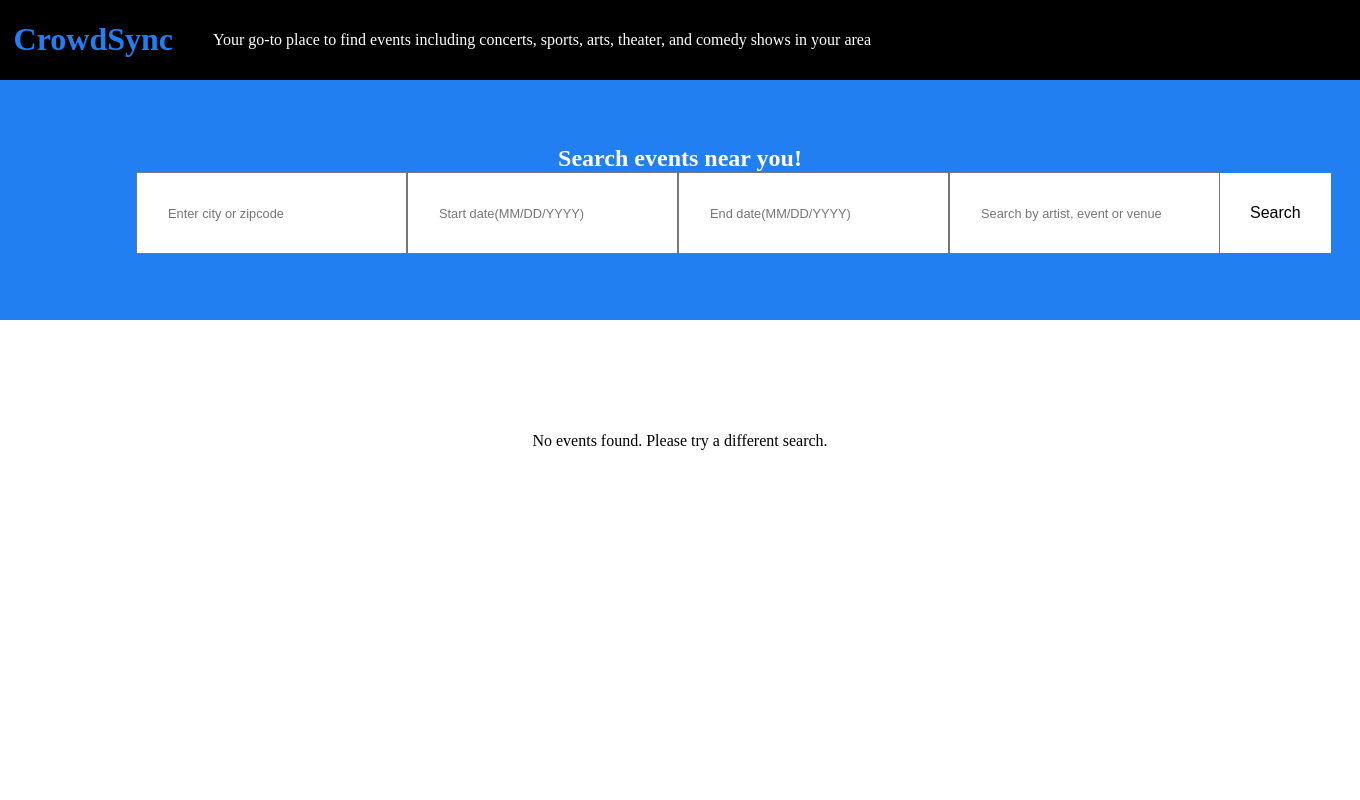
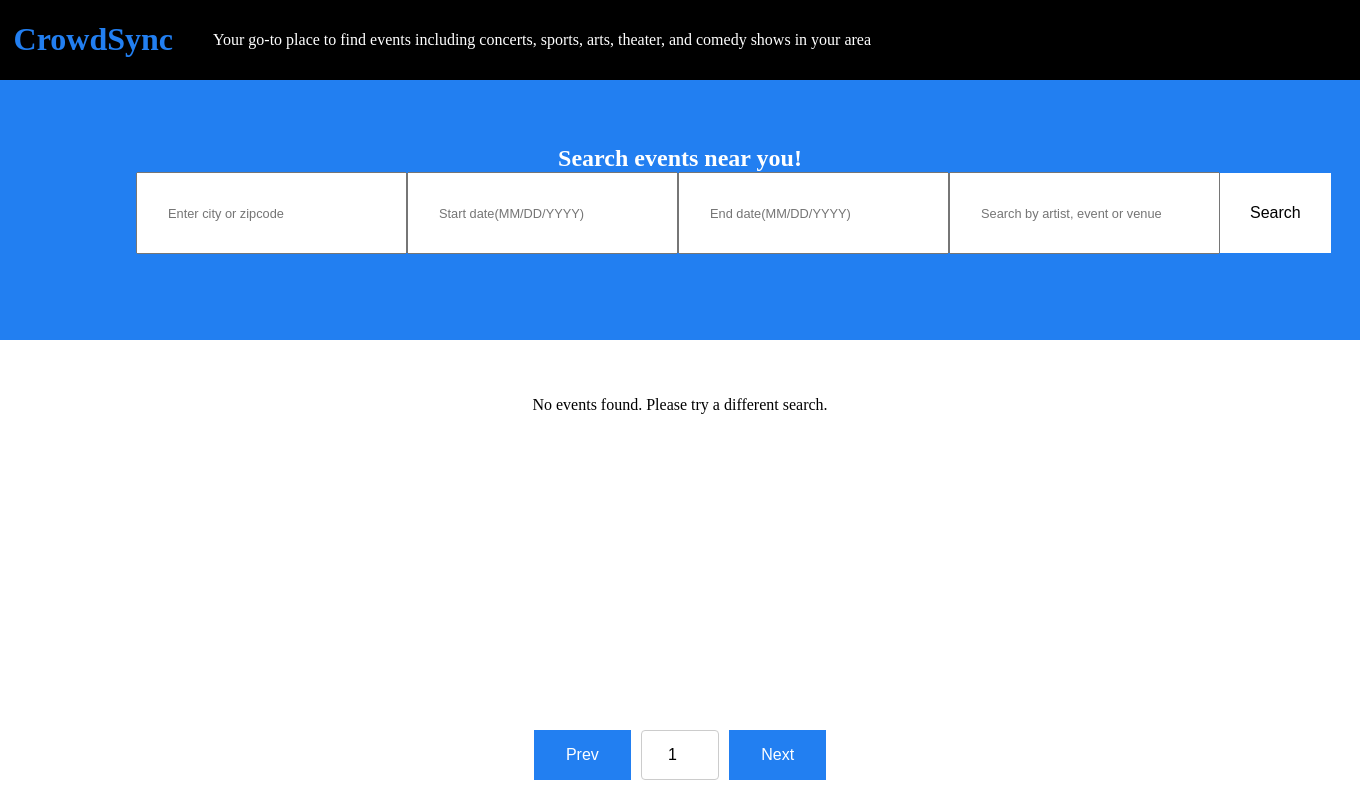
Before and after one commit to AnthonyC247/CrowdSync, a Flask app: page /results in a window 1360 px wide. Run offline with Flask 3, Linux system fonts and the light colour scheme.

Commit message:
added pagination functionality

```diff
--- a/app.py
+++ b/app.py
@@ -37,7 +37,7 @@ def format_date(value):
 
 app.jinja_env.filters['format_date'] = format_date
 
-#default home page
+# Default home page
 @app.route("/", methods=["GET", "POST"])
 @app.route("/home", methods=["GET", "POST"])
 def home():
@@ -47,48 +47,44 @@ def home():
         end_date = request.form.get("end_date")
         query = request.form.get("query")
 
-
         errorstring = validateInput(zip_city, start_date, end_date)
         if errorstring:
             return render_template('home.html', error=errorstring)
 
-        event_info= search_events(zip_city, start_date, end_date, query)
+        event_info = search_events(zip_city, start_date, end_date, query)
         session['event_info'] = event_info
         return redirect(url_for('results'))
 
     return render_template('home.html')
 
 @app.route("/results", methods=["GET", "POST"])
-def results():
+@app.route("/results/<int:page>", methods=["GET", "POST"])
+def results(page=1):
     if request.method == "POST":
-        zip_city = request.form.get("zip_city")
-        start_date = request.form.get("start_date")
-        end_date = request.form.get("end_date")
-        query = request.form.get("query")
+        if request.form['button'] == 'prevPage':
+            page = max(page - 1, 1)
+        elif request.form['button'] == 'nextPage':
+            page += 1
+        return redirect(url_for("pagination", pageNumber=page))
 
-        errorstring = validateInput(zip_city, start_date, end_date)
-        if errorstring:
-            return render_template('results.html', error=errorstring)
+    # Handle GET request to show results page
+    event_info = session.get('event_info')
+    return render_template('results.html', event_info=event_info, page=page)
 
-        event_info= search_events(zip_city, start_date, end_date, query)
-        session['event_info'] = event_info
-        return redirect(url_for('results'))
+@app.route("/results/<int:pageNumber>", methods=["POST"])
+def pagination(pageNumber):
+    zip_city = session['event_info']['zip_city']
+    start_date = session['event_info']['start_date']
+    end_date = session['event_info']['end_date']
+    query = session['event_info']['query']
 
-    event_info = session.get('event_info')
-    return render_template('results.html', event_info=event_info)
+    errorstring = validateInput(zip_city, start_date, end_date)
+    if errorstring:
+        return render_template('results.html', error=errorstring)
 
-
-
-@app.route("/update_server", methods=['POST'])
-def webhook():
-    if request.method == 'POST':
-        repo = git.Repo('/home/CrowdSync/CrowdSync')
-        origin = repo.remotes.origin
-        origin.pull()
-        return 'Updated PythonAnywhere successfully', 200
-    else:
-        return 'Wrong event type', 400
-
+    event_info = search_events(zip_city, start_date, end_date, query, pageNumber)
+    session['event_info'] = event_info
+    return redirect(url_for('results', page=pageNumber))
 
 if __name__ == '__main__':
     app.run(debug=True)
--- a/static/results.css
+++ b/static/results.css
@@ -4,11 +4,9 @@ html, body {
     display: flex;
     flex-direction: column;
 }
-
 body {
     overflow: auto;
 }
-
 .top_bar {
     background-color: black;
     color: white;
@@ -18,17 +16,13 @@ body {
     align-items: center;
     gap: 40px;
 }
-
 h1 {
     color:#227FF1;
     padding-left: 1%;
 }
-
 .summary {
     text-align: center;
 }
-
-
 /* middle bar */
 .middle_bar {
     background-color: #227FF1;
@@ -38,20 +32,17 @@ h1 {
     flex-direction: column;
     justify-content: center; /* Center horizontally */
     align-items: center;     /* Center vertically */
-
+    padding-bottom: 20px;    /* Add padding to the bottom */
 }
-
 h2 {
     margin: 0;
 }
-
-form {
+#search_form {
     display: flex;           /* Use flexbox for form layout */
-    flex-direction: column;     /* Arrange children horizontally */
+    flex-direction: column;  /* Arrange children horizontally */
     align-items: center;     /* Align items in the center */
     width: 80%;
 }
-
 .form_fields {
     display: flex;           /* Use flexbox for form fields layout */
     flex-direction: row;     /* Arrange children horizontally */
@@ -60,27 +51,22 @@ form {
     margin: 0;
     gap: 0;
 }
-
 .error {
-    color: #f3a712;
+    color: #F3A712;
     font-size: large;             /* Set the text color to red */
     margin-bottom: 10px;     /* Add some space below the error message */
     text-align: center;      /* Center the error message */
     width: 100%;             /* Make the error message take the full width of the form */
 }
-
 input, button {
     flex: 1;
     padding: 30px;           /* Increase padding for better appearance */
     font-size: 1rem;         /* Increase font size for better readability */
     margin: 0;               /* Remove default margin */
-
 }
-
 input::placeholder {
     font-size: 0.8rem;
 }
-
 button {
     height: 80px;
     background-color: white;
@@ -88,48 +74,39 @@ button {
     transition-duration: 0.5s;
     border: none;
 }
-
 button:hover {
-    background-color: #f3a712;
+    background-color: #F3A712;
 }
-
-
 /* bottom bar */
 .bottom_bar {
-    height: 70%;
     background-color: white;
     color: black;
-    height: 60%;
+    flex: 1;                 /* Take up remaining space */
     display: flex;
-    justify-content: center; /* Center horizontally */
+    flex-direction: column;
     align-items: center;
+    padding-top: 20px;       /* Add padding to the top */
 }
-
 #results_count {
     font-size: 1.2rem;
     margin-bottom: 20px;
-    display: flex;
-    flex-direction: column;
-    align-items:center; /* Center contents horizontally */
-
 }
-
 #results_box {
-    height: 70%;
     width: 80%;
-    height: 60%;
     max-width: 1200px;
     display: flex;
     flex-direction: column;
     align-items: center; /* Center contents horizontally */
+    overflow-y: auto;    /* Scrollable content */
+    flex: 1;             /* Take up remaining space in bottom_bar */
+    padding-top: 20px;   /* Add padding to the top */
 }
-
 .result_card {
     border: 1px solid #DB2B39;
     border-radius: 8px;
     padding: 20px;
     margin-bottom: 20px;
-    background-color: #ffffff;
+    background-color: #FFFFFF;
     box-shadow: 0 4px 8px #777;
     transition: transform 0.3s ease;
     width: 800px;
@@ -140,12 +117,10 @@ button:hover {
     justify-content: space-between;
     align-items: center;
 }
-
 .result_text {
     flex: 2;
     padding-right: 20px; /* Add padding to separate text from image */
 }
-
 .result_card img {
     max-width: 250px; /* Adjust image size as needed */
     width: 100%;
@@ -154,17 +129,50 @@ button:hover {
     border-radius: 2px; /* Rounded corners for image */
     flex: 1;
 }
-
 .result_card:hover {
     transform: translateY(-5px); /* Slight lift on hover */
 }
-
 .details h2 {
     margin-top: 10px;
     margin-bottom: 5px;
 }
-
 .details p {
     margin: 5px 0;
     color: #555;
 }
+/* pagination part */
+.pagination {
+    width: auto;
+    background-color: white;
+    align-items: center;
+    margin-top: 20px;
+    padding-bottom: 20px;
+}
+
+#paginationForm{
+    display: flex;
+    flex-direction: row;
+}
+.pagination button {
+    padding: 10px 20px;
+    margin: 0 5px;
+    width: 100px;
+    height: 50px;
+    background-color: #227FF1;
+    color: white;
+    border: none;
+    cursor: pointer;
+    transition: background-color 0.3s ease;
+}
+.pagination button:hover {
+    background-color: #F3A712;
+}
+.pagination input {
+    width: 50px;
+    text-align: center;
+    padding: 10px;
+    font-size: 1rem;
+    border: 1px solid #ccc;
+    border-radius: 4px;
+    margin: 0 5px;
+}
--- a/templates/results.html
+++ b/templates/results.html
@@ -6,21 +6,17 @@
     <title>CrowdSync</title>
     <link rel="stylesheet" href="{{ url_for('static', filename='results.css') }}">
 </head>
-
 <body>
-
     <div class="top_bar">
         <h1>CrowdSync</h1>
         <p class="summary">Your go-to place to find events including concerts, sports, arts, theater, and comedy shows in your area</p>
     </div>
-
     <div class="middle_bar">
         <h2>Search events near you!</h2>
-        <form method="POST">
+        <form id="search_form" method="POST">
             {% if error %}
             <p class="error">{{ error }}</p>
             {% endif %}
-
             <div class="form_fields">
                 <label for="Search"></label>
                 <input type="text" id="zip_city" name="zip_city" placeholder="Enter city or zipcode" required>
@@ -31,26 +27,23 @@
             </div>
         </form>
     </div>
-
-
     <div class="bottom_bar">
         <div id="results_box">
             {% if event_info %}
                 <h2 id="results_count">Number of results: {{ event_info['num_events'] }}</h2>
-                <!-- Loop through events on the first page and display each result -->
-                {% for event in event_info['event_list'][1] %}
+                <!-- Loop through events and display each result -->
+                {% for event in event_info['event_list'].values() %}
                 <div class="result_card" data-url="{{ event['event_url'] }}" style="cursor: pointer;">
                     <div class="result_text">
                         <h2> {{ event['event_name'] }} </h2>
                         <p><b>{{ event['venue_name'] }}</b></p>
                         <p><em>{{ event['venue_address'] }}</em></p>
                         <p class="distance">Distance: {{ event['distance'] }} mi</p>
-                        <p class="date"> Start date: {{ event['dates']['start']['localDate'] | format_date }}</p>
                     </div>
                     {% if event['images'] and event['images'][0] %}
                     <img src="{{ event['images'][0]['url'] }}" alt="event_image"> <!--each search results image-->
                     {% else %}
-                    <img src="{{ url_for('static', filename='concert.jpg') }}" alt="default_image"> <!--default image-->
+                    <img src="../static/concert.jpg" alt="default_image"> <!--default image-->
                     {% endif %}
                 </div>
                 {% endfor %}
@@ -58,14 +51,34 @@
                 <p>No events found. Please try a different search.</p>
             {% endif %}
         </div>
+        <div class="pagination">
+            <form id="paginationForm" method="POST" action="{{ url_for('pagination', pageNumber=page) }}">
+                <button type="submit" name="button" value="prevPage">Prev</button>
+                <input type="hidden" id="prevPage" name="prevPage" value="{{ page - 1 }}">
+                <input type="number" id="pageNumber" name="pageNumber" value="{{ page }}" min="1">
+                <button type="submit" name="button" value="nextPage">Next</button>
+                <input type="hidden" id="nextPage" name="nextPage" value="{{ page + 1 }}">
+            </form>
+
+        </div>
+
     </div>
     <script>
         document.addEventListener('DOMContentLoaded', function() {
-            document.querySelectorAll('.result_card').forEach(card => {
-                card.addEventListener('click', function() {
-                    const url = this.getAttribute('data-url');
-                    window.open(url, '_blank');
-                });
+            document.getElementById('paginationForm').addEventListener('submit', function(event) {
+                event.preventDefault(); // Prevent default form submission
+
+                const buttonValue = event.submitter.value;
+                let pageNumber = document.getElementById('pageNumber').value;
+
+                if (buttonValue === 'prevPage') {
+                    pageNumber = document.getElementById('prevPage').value;
+                } else if (buttonValue === 'nextPage') {
+                    pageNumber = document.getElementById('nextPage').value;
+                }
+
+                const url = `/results/${pageNumber}`;
+                window.location.href = url; // Redirect to the specified page number
             });
         });
     </script>
```
